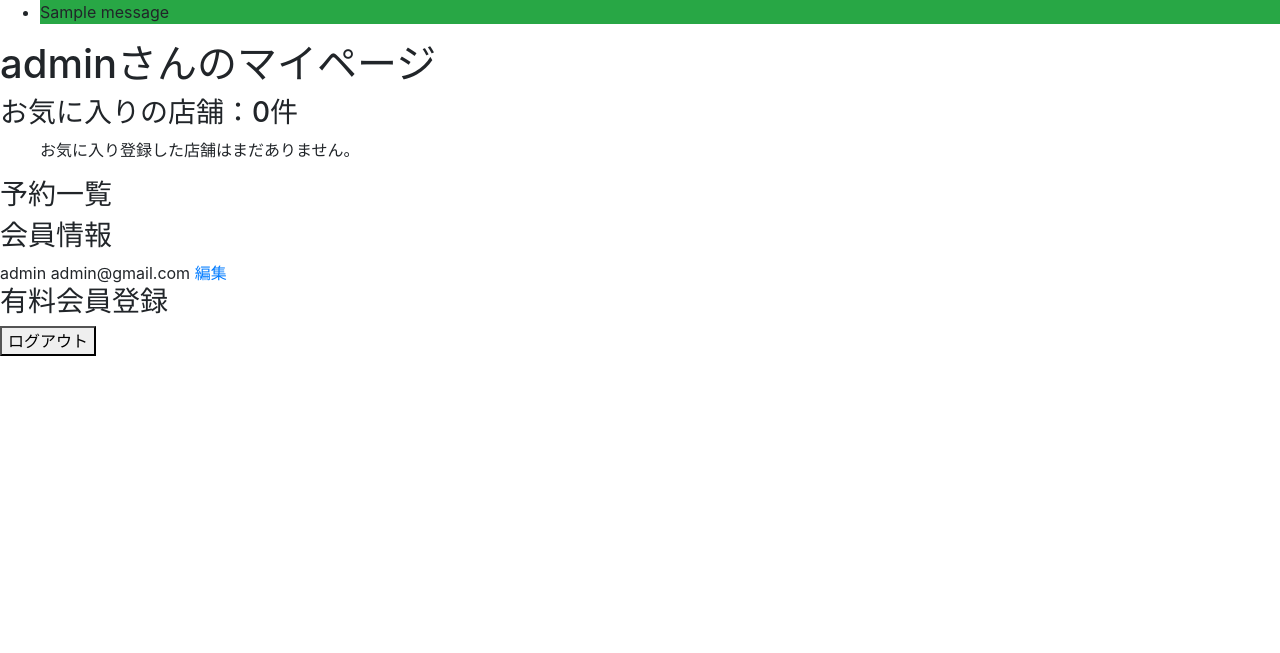
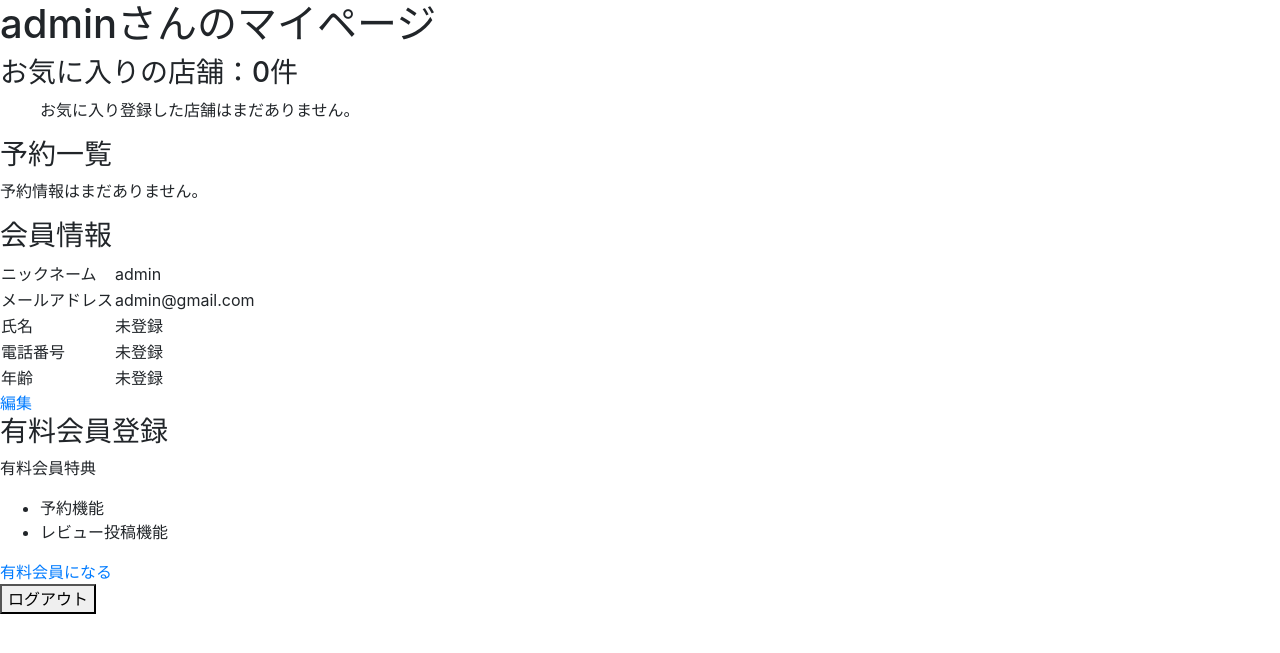
Before and after one commit to Aike-98/django-tabelog-kadai, a Django app: page /mypage/ in a window 1280 px wide. Shown: the part 120-773 px from the top of the page. Run offline with Django 5.2, Linux system fonts and the light colour scheme; a user stored in the database is signed in; data comes from the database, SQL or seed files in the repository; tables that the repository leaves empty hold one stand-in row (values such as "Sample post"); one stand-in notice (Sample message) is shown; some libraries are stand-ins or nearby versions.

Commit message:
Add files via upload

```diff
--- a/project/templates/base.html
+++ b/project/templates/base.html
@@ -26,15 +26,17 @@
             {# 検索フォーム #}
             <form action="{% url 'nagoyameshi:top' %}" method="GET">
 
-                <select name="category" id="">
+                <select name="category" id="" value="{{ request.GET.category }}">
                     <option value="">全て</option>
                     {% for category in CATEGORIES_LIST %}
-                        <option value="{{ category.pk }}">{{category.name}}</option>
+                        <option value="{{ category.name }}" {% if category.name == request.GET.category %}selected{% endif%}>
+                            {{category.name}}
+                        </option>
                     {% endfor %}
                 </select>
 
                 <input type="text" name="keyword" value="{{ request.GET.keyword }}">
-                <button type="sumit">検索</button>
+                <button type="submit">検索</button>
             </form>
 
             <div>
@@ -58,20 +60,26 @@
 
         <main>
             {# メッセージ欄 #}
-            <div class="message_field">
-                <ul class="messages">
-                    {% for message in messages %}
-                    <li{% if message.tags %} class="bg-{{ message.tags }}"{% endif %}>{{ message }}</li>
-                    {% endfor %}
-                </ul>
+            <div class="notify_message_area">
+                {% for message in messages %}
+                <div class="notify_message notify_message_{{ message.tags }}">
+                        <div class="notify_message_content">{{ message }}</div>
+                        <div class="notify_message_delete"><i class="fas fa-times"></i></div>
+                </div>
+                {% endfor %}
             </div>
 
+            {# 各ページのコンテンツ #}
+            {% block content %}{% endblock %}
 
-            {% block content %}{% endblock %}
+
         </main>
 
         <footer>
 
         </footer>
+
+        {# JavaScriptの読み込み #}
+        <script src="{% static 'nagoyameshi/js/script.js' %}"></script>
     </body>
 </html>
--- a/project/templates/nagoyameshi/mypage.html
+++ b/project/templates/nagoyameshi/mypage.html
@@ -20,18 +20,91 @@
 
 <section>
     <h3>予約一覧</h3>
+    {% if reservations %}
+        <table border="2">
+
+            <tr>
+                <th>店舗</th>
+                <th>予約日時</th>
+                <th>予約人数</th>
+                <th>共有事項</th>
+                <th>操作</th>
+            </tr>
+
+        {% for reservation in reservations %}
+            <tr>
+                <td>{{reservation.restaurant_id.name}}</td>
+                <td>{{reservation.reservation_datetime}}</td>
+                <td>{{reservation.number_of_persons}}</td>
+                <td>{{reservation.comment}}</td>
+                <td><a href="">取り消し</a></td>
+            </tr>
+        {% endfor %}
+        </table>
+    {% else %}
+        <p>予約情報はまだありません。</p>
+    {% endif %}
 </section>
 
 <section>
     <h3>会員情報</h3>
-    {{user.username}}
-    {{user.email}}
+    <table>
+        <tr>
+            <td>ニックネーム</td>
+            <td>{{user.username}}</td>
+        </tr>
+
+        <tr>
+            <td>メールアドレス</td>
+            <td>{{user.email}}</td>
+        </tr>
+
+        <tr>
+            <td>氏名</td>
+            <td>
+                {% if user.last_name and user.first_name %}
+                    {{user.last_name}} {{user.first_name}}
+                {% else %}
+                    未登録
+                {% endif %}
+            </td>
+        </tr>
+
+        <tr>
+            <td>電話番号</td>
+            <td>
+                {% if user.phone_number %}
+                    {{user.phone_number}}
+                {% else %}
+                    未登録
+                {% endif %}
+            </td>
+        </tr>
+
+        <tr>
+            <td>年齢</td>
+            <td>
+                {% if age %}
+                    {{user.age}}
+                {% else %}
+                    未登録
+                {% endif %}
+            </td>
+        </tr>
+    </table>
+
 
     <a href="">編集</a>
 </section>
 
 <section>
     <h3>有料会員登録</h3>
+    <p>有料会員特典</p>
+    <ul>
+        <li>予約機能</li>
+        <li>レビュー投稿機能</li>
+    </ul>
+    <a href="">有料会員になる</a>
 </section>
 
 <section>
--- a/project/templates/nagoyameshi/restaurant_detail.html
+++ b/project/templates/nagoyameshi/restaurant_detail.html
@@ -10,9 +10,9 @@
     {% csrf_token %}
     <button type="submit" class="btn btn-light btn-lg">
         {% if favorite %}
-        <span class="text-warning"><i class="fa-solid fa-star"></i></span>
+        お気に入りに登録中<span class="text-danger"><i class="fa-solid fa-heart"></i></span>
         {% else %}
-        <span class="text-muted"><i class="fa-solid fa-star"></i></span>
+        お気に入りに未登録<span class="text-muted"><i class="fa-solid fa-heart"></i></span>
         {% endif %}
     </button>
 </form>
@@ -24,5 +24,6 @@
 
 <br>
 <a href="{% url 'nagoyameshi:review_list' pk=restaurant.pk %}">レビューを見る</a>
+<a href="{% url 'nagoyameshi:reservation_form' pk=restaurant.pk %}">予約する</a>
 
 {% endblock %}
--- a/project/templates/nagoyameshi/review_form.html
+++ b/project/templates/nagoyameshi/review_form.html
@@ -18,7 +18,7 @@
             <td>満足度</td>
             <td>
                 {# 星5段階のラジオボタン(非表示) #}
-                <input type="radio" id="star_radio_1" name="number_of_stars" value="1">
+                <input type="radio" id="star_radio_1" name="number_of_stars" value="1" checked>
                 <input type="radio" id="star_radio_2" name="number_of_stars" value="2">
                 <input type="radio" id="star_radio_3" name="number_of_stars" value="3">
                 <input type="radio" id="star_radio_4" name="number_of_stars" value="4">
```
Also changed, not shown: project/templates/nagoyameshi/reservation_form.html (added, +39 -0 lines), project/templates/nagoyameshi/review_list.html (+16 -3 lines).
